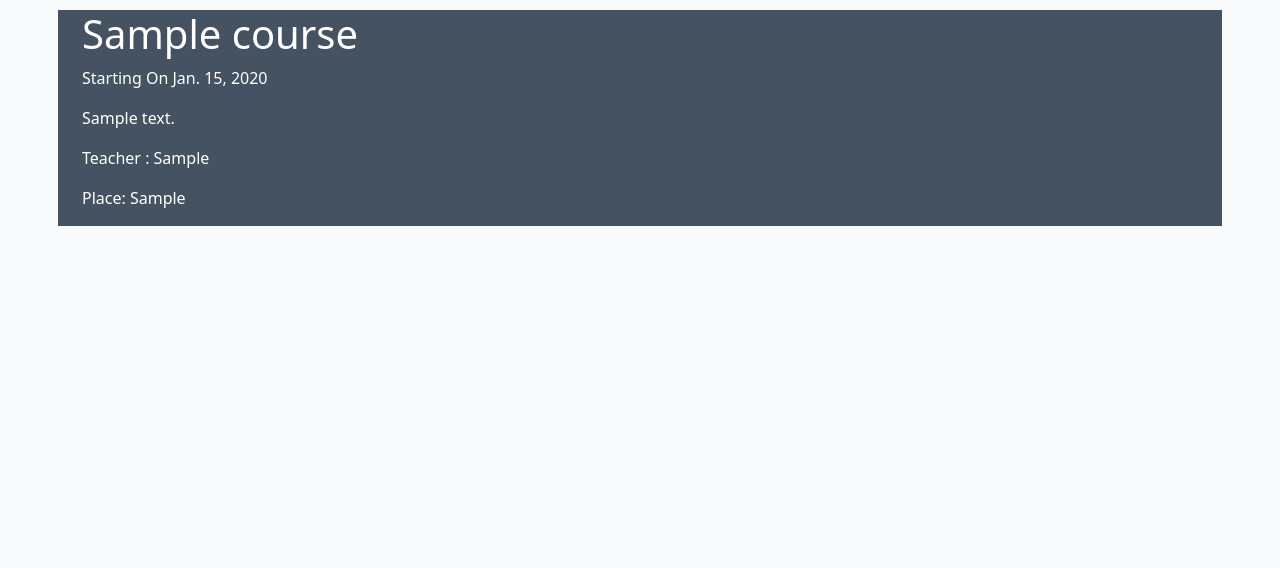
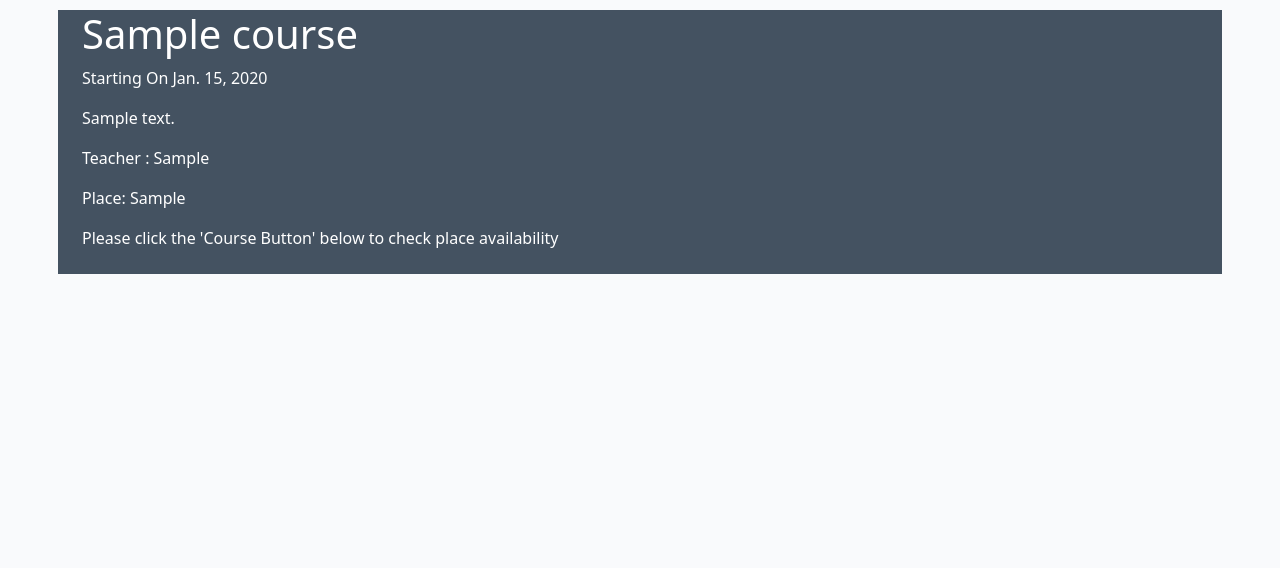
Before and after one commit to Rupa830904/Project-Portfolio4-Studyalongcultureschool, a Django app: a page that uses templates/course_detail.html in a window 1280 px wide. Shown: the part 60-628 px from the top of the page. Run offline with Django 3.2, Linux system fonts and the light colour scheme; tables that the repository leaves empty hold one stand-in row (values such as "Sample post"); one stand-in notice (Sample message) is shown.

Commit message:
Add user feature for checking place availability for a course

```diff
--- a/booking/views.py
+++ b/booking/views.py
@@ -97,5 +97,5 @@ class SearchBooking(ListView):
 
     def get_queryset(self):
         query = self.request.GET.get('q')
-        queryset = Bookcourse.objects.filter(booking_name__icontains=query)
+        queryset = Bookcourse.objects.filter(booking_name__icontains=query).order_by("-booked_date")
         return  queryset
--- a/studyalong/forms.py
+++ b/studyalong/forms.py
@@ -30,7 +30,7 @@ class AddcourseForm(forms.ModelForm):
     """ Form to add a course"""
     class Meta:
         model = Course
-        fields = ['title','content','teacher','place','starting_on']
+        fields = ['title','course_image','content','teacher','place','starting_on']
         title = forms.CharField()
         content = forms.CharField()
         place = forms.CharField()
--- a/studyalong/urls.py
+++ b/studyalong/urls.py
@@ -6,4 +6,5 @@ urlpatterns = [
     path('details/<slug:slug>', views.CourseDetail.as_view(), name='course_detail'),
     path('course/', views.AddCourse.as_view(), name='add_course'),
     path('edit/<slug:slug>', views.EditCourse.as_view(), name='edit_course'),
+    path('check-course/<slug:slug>', views.Checkcourse.as_view(), name='check_course'),
 ]
--- a/studyalong/views.py
+++ b/studyalong/views.py
@@ -1,8 +1,9 @@
 from django.shortcuts import render
 from django.views import generic
 from django.contrib.auth.mixins import LoginRequiredMixin, UserPassesTestMixin
-from django.views.generic import CreateView, UpdateView, DeleteView, DetailView
+from django.views.generic import CreateView, UpdateView, DeleteView, DetailView, ListView
 from .models import Course
+from booking.models import Bookcourse
 from .forms import CourseForm, AddcourseForm
 
 # Create your views here.
@@ -17,6 +18,7 @@ class CourseDetail(DetailView):
     queryset = Course.objects.order_by("-starting_on")
     template_name = "course_detail.html"
 
+
 class EditCourse(LoginRequiredMixin, UpdateView):
     """ Edit a booking """
     model = Course
@@ -30,3 +32,15 @@ class AddCourse(LoginRequiredMixin, CreateView):
     template_name = "add_course.html"
     form_class = AddcourseForm
     success_url = '/'
+
+class Checkcourse(LoginRequiredMixin, ListView):
+    """Searcg a booking view """
+    model = Bookcourse
+    template_name = "check_course.html"
+    context_object_name = 'place_left'
+
+    def get_queryset(self):
+        item = self.request.GET.get('course')
+        total_booking = Bookcourse.objects.filter(course__icontains=item).count()
+        place_left = 10 - total_booking
+        return  place_left
--- a/templates/course_detail.html
+++ b/templates/course_detail.html
@@ -15,11 +15,26 @@
                 <p class="course-content">{{ course.content }} </p>
                 <p class="course-teacher">Teacher : {{ course.teacher }} </p>
                 <p class="course-place">Place: {{ course.place }} </p>
+                <p>Please click the 'Course Button' below to check place availability</p> </p>
+                <form  action="{% url 'check_course'  course.slug %}" method=GET class="p-2 form">
+                {% csrf_token %}
+                  <div class="text-center">
+                    <input type="submit"  class="btn btn-primary mt-2" name="course" value="{{course.title}}" >
+                  </div>
+                </form>
+
                 {% if user.is_superuser %}
                 <a href="{% url 'edit_course'  course.slug %}" class="btn btn-primary w-25">Edit</a>
                 {%endif%}
             </div>
         </div>
+        {% if messages %}
+        <ul class="messages">
+            {% for message in messages %}
+            <strong>  {{ message }} </strong>
+            {% endfor %}
+        {% endif %}
+        </ul>
     </div>
 </div>
 
--- a/templates/index.html
+++ b/templates/index.html
@@ -38,7 +38,7 @@
             </div>
             {% if user.is_superuser %}
             <div class="text-center">
-                <a href="{% url 'add_course' %}" class="btn btn-primary mt-2">Create Course</button> </a>>
+                <a href="{% url 'add_course' %}" class="btn btn-primary mt-2">Create Course</button> </a>
             </div>
             {% endif %}
         </div>
```
Also changed, not shown: templates/check_course.html (added, +13 -0 lines).
